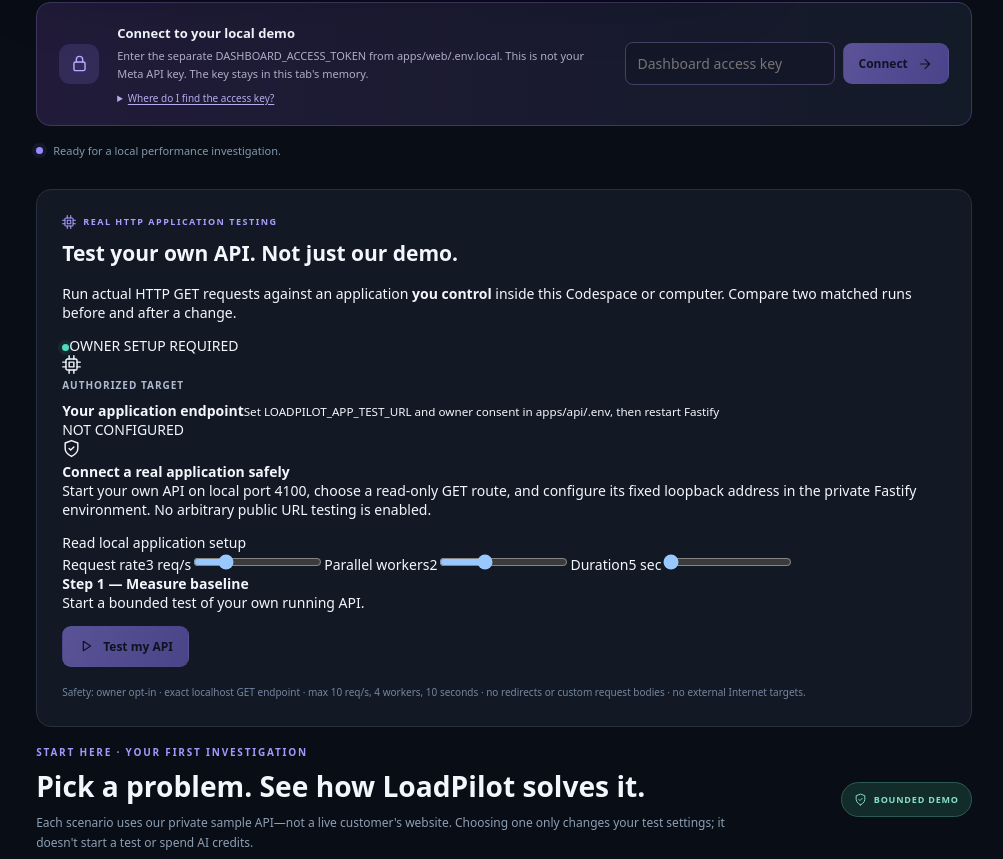
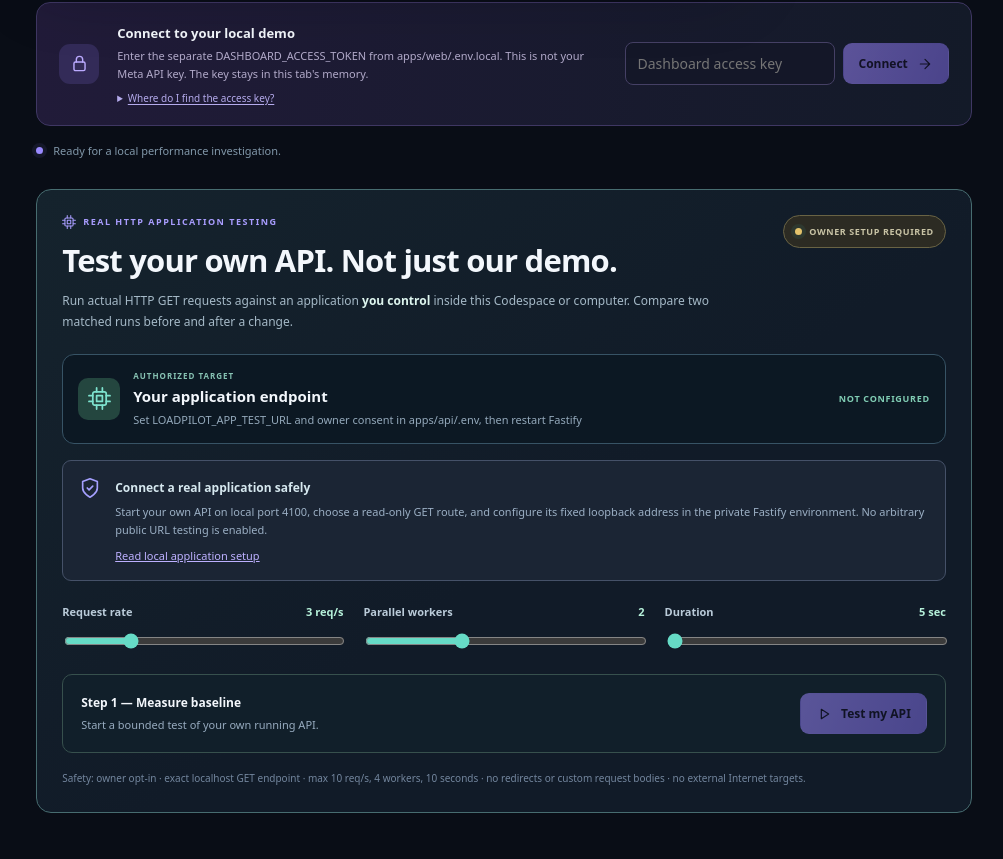
Before and after one commit to nHallecn/loadpilot-ai, a Next.js app in the folder apps/web/: page / in a window 1280 px wide. Shown: the part 861-1720 px from the top of the page, without its empty margins (257-1260 px from the left). Built offline with nearby package versions, Linux system fonts and the light colour scheme.

Commit message:
style(app): understandable local application testing and measured baseline/results visuals

```diff
--- a/apps/web/app/globals.css
+++ b/apps/web/app/globals.css
@@ -539,3 +539,60 @@ h3 { font-size: 21px; letter-spacing: -.8px; margin-bottom: 7px; }
   .journey-running .journey-packet { animation: none; }
   .scenario-card { transition: none; }
 }
+
+/* Separate owner-authorized application testing: distinct from synthetic demo */
+.app-test-panel { margin: 16px 0 35px; border-color: #476c70; background: linear-gradient(145deg,#15232d,#111b28 55%); scroll-margin-top: 15px; }
+.app-product-head { display: flex; justify-content: space-between; gap: 15px; align-items: flex-start; }
+.app-product-head h2 { font-size: clamp(24px,2.6vw,31px); letter-spacing: -.8px; margin: 7px 0 9px; }
+.app-product-head p:not(.overline) { line-height: 1.75; color: #a5b9c7; font-size: 12px; max-width: 660px; margin-bottom: 0; }
+.app-product-head p strong { color: #ddf5ee; }
+.app-ready-badge { flex-shrink: 0; color: #c8c3a5; border: 1px solid #696344; background: #2c2b23; padding: 9px 11px; border-radius: 20px; font-weight: 800; letter-spacing: .6px; font-size: 9px; }
+.app-ready-badge .tiny-success { background: #e4c36b; margin-right: 7px; }
+.app-ready-badge.app-ready-online { background: #16372f; border-color: #2f675a; color: #9cf6d7; }
+.app-ready-online .tiny-success { background: #68e0b4; }
+.app-target { display: flex; gap: 13px; align-items: center; background: #0c1823; border: 1px solid #375365; border-radius: 12px; margin: 22px 0 16px; padding: 15px; }
+.app-target-icon { height: 42px; width: 42px; display: grid; place-items: center; flex-shrink: 0; border-radius: 10px; color: #7ee3cf; background: #24463f; }
+.app-target-icon .svg-icon { height: 23px; width: 23px; }
+.app-target>div { flex: 1; min-width: 0; }
+.app-target .field-label { font-size: 8px; color: #88c3b4; margin: 0 0 5px; }
+.app-target strong { display: block; font-family: 'Space Grotesk',var(--font); font-size: 15px; }
+.app-target small { display: block; color: #94a9bb; font-size: 11px; margin-top: 5px; line-height: 1.6; }
+.app-target-status { color: #81cdb4; font-weight: 800; letter-spacing: .7px; font-size: 9px; white-space: nowrap; }
+.app-setup-tip { display: flex; gap: 14px; padding: 16px; border-radius: 9px; background: #1b2534; border: 1px solid #455168; color: #d6e8ef; }
+.app-setup-tip>.svg-icon { color: #a5a0ff; width: 22px; height: 22px; }
+.app-setup-tip strong { font-size: 12px; }
+.app-setup-tip p { margin: 7px 0; color: #9bafc4; line-height: 1.6; font-size: 11px; }
+.app-setup-tip a { color: #bdb0ff; text-decoration: underline; font-size: 11px; }
+.app-settings { display: grid; grid-template-columns: repeat(3,minmax(0,1fr)); gap: 20px; margin: 23px 0; }
+.app-settings label { display: grid; grid-template-columns: 1fr auto; gap: 12px; align-items: center; color: #bacbd9; font-size: 11px; font-weight: 700; }
+.app-settings label>span { color: #b6f1da; font-weight: 800; }
+.app-settings input[type=range] { grid-column: 1/-1; accent-color: #66dbc6; cursor: pointer; width: 100%; }
+.app-test-action { display: flex; align-items: center; justify-content: space-between; gap: 12px; padding: 18px; background: #111f2a; border-radius: 10px; border: 1px solid #37504d; }
+.app-test-action strong { display: block; font-size: 12px; }
+.app-test-action p { color: #97abbf; margin: 5px 0 0; line-height: 1.6; font-size: 11px; }
+.app-test-action .button { flex-shrink: 0; }
+.app-running { margin-top: 12px; display: flex; align-items: center; flex-wrap: wrap; gap: 10px; font-size: 11px; color: #abdccb; }
+.app-running .cancel-button { margin: 0; }
+.app-measurement-grid { display: grid; grid-template-columns: repeat(2,minmax(0,1fr)); gap: 11px; margin: 19px 0; }
+.app-measurement { background: #0b1826; border: 1px solid #374e60; border-radius: 10px; padding: 17px; }
+.app-measurement strong { display: block; font: 700 clamp(26px,3vw,36px) 'Space Grotesk',var(--font); color: #85e9d3; margin: 10px 0; }
+.app-measurement strong small { color: #8fa4b8; font: 600 11px var(--font); }
+.app-measurement>div { display: flex; flex-wrap: wrap; gap: 13px; color: #97a9be; font-size: 10px; }
+.app-comparison { padding: 18px; border: 1px solid #416359; border-radius: 12px; background: #142923; margin: 15px 0; }
+.app-comparison>strong { display: block; font-size: 17px; font-family: 'Space Grotesk',var(--font); }
+.app-comparison>span { color: #9ddcc6; font-size: 12px; display: block; margin-top: 7px; }
+.app-comparison p { color: #a3c5b6; font-size: 11px; line-height: 1.7; margin: 10px 0; }
+.app-comparison .ai-button { width: auto; margin: 16px 0 0; }
+.app-finding { background: #1f1b39; border: 1px solid #6a5da0; border-radius: 12px; padding: 18px; margin-top: 15px; }
+.app-finding h3 { font-size: 21px; margin: 11px 0 8px; text-transform: capitalize; color: #cfc4ff; }
+.app-finding p { font-size: 12px; color: #bfc5d7; line-height: 1.75; }
+.app-finding-citations { display: flex; flex-wrap: wrap; gap: 8px; margin: 12px 0; }
+.app-finding-citations span { font-size: 10px; padding: 8px; border-radius: 6px; background: #2d2948; border: 1px solid #524b75; color: #b8b1d6; }
+.app-finding-citations strong { color: #ede9ff; }
+@media (max-width: 700px) {
+  .app-product-head { flex-direction: column; }
+  .app-settings { grid-template-columns: 1fr; }
+  .app-test-action { flex-direction: column; align-items: stretch; }
+  .app-target { flex-wrap: wrap; }
+  .app-target-status { padding-left: 52px; }
+}
```
